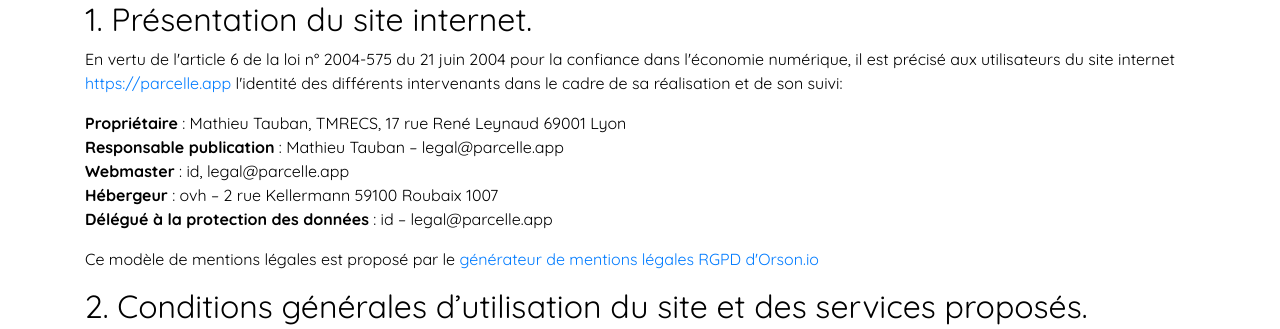
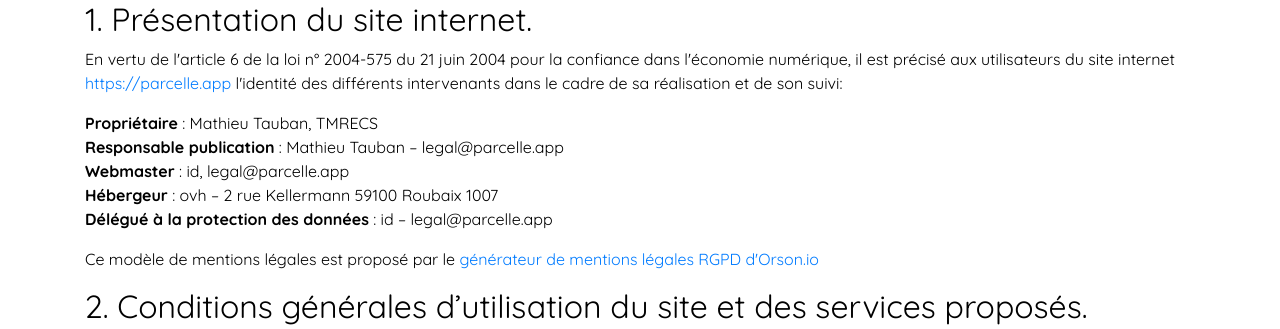
Before and after one commit to mtauban/parsel, a Flask app: page /legal in a window 1280 px wide. Shown: the part 650-979 px from the top of the page. Run offline with Flask 2, Linux system fonts and the light colour scheme; some libraries are stand-ins or nearby versions.

Commit message:
remove postal adresse

```diff
--- a/parsels/templates/legal.html
+++ b/parsels/templates/legal.html
@@ -46,7 +46,7 @@ crossorigin=""/>
 
                 <h2>1. Présentation du site internet.</h2>
                 <p>En vertu de l'article 6 de la loi n° 2004-575 du 21 juin 2004 pour la confiance dans l'économie numérique, il est précisé aux utilisateurs du site internet <a href="https://parcelle.app">https://parcelle.app</a> l'identité des différents intervenants dans le cadre de sa réalisation et de son suivi:
-                </p><p><strong>Propriétaire</strong> : Mathieu Tauban, TMRECS, 17 rue René Leynaud 69001 Lyon<br>
+                </p><p><strong>Propriétaire</strong> : Mathieu Tauban, TMRECS<br>
 
                 <strong>Responsable publication</strong> : Mathieu Tauban – legal@parcelle.app<br>
                 <strong>Webmaster</strong> : id, legal@parcelle.app<br>
```
